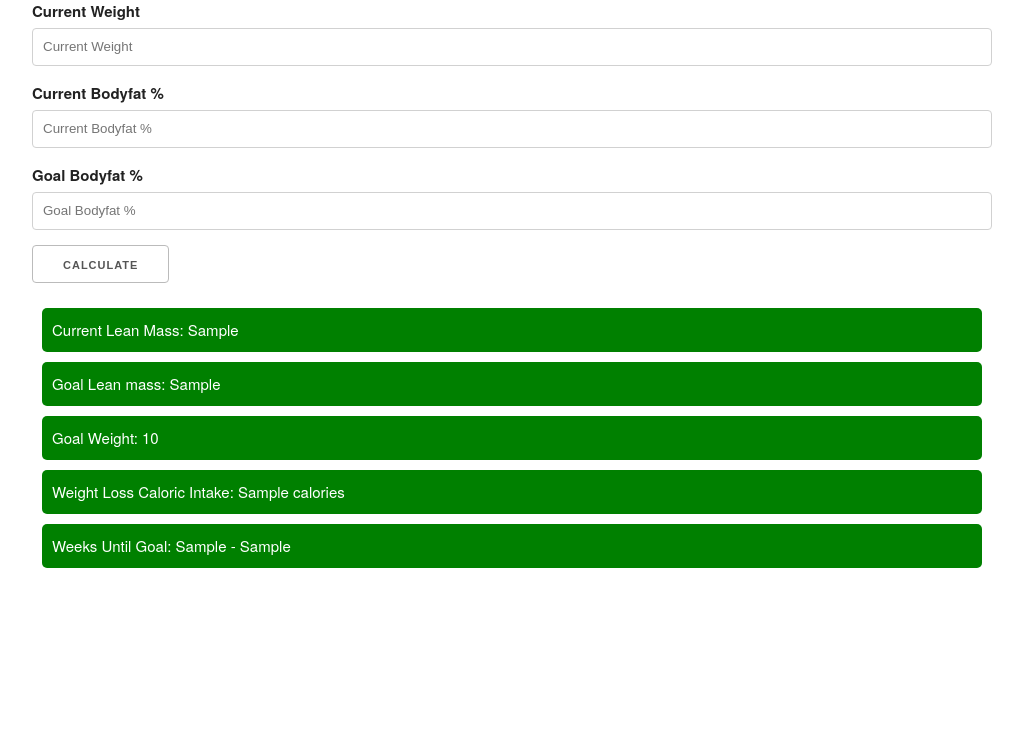
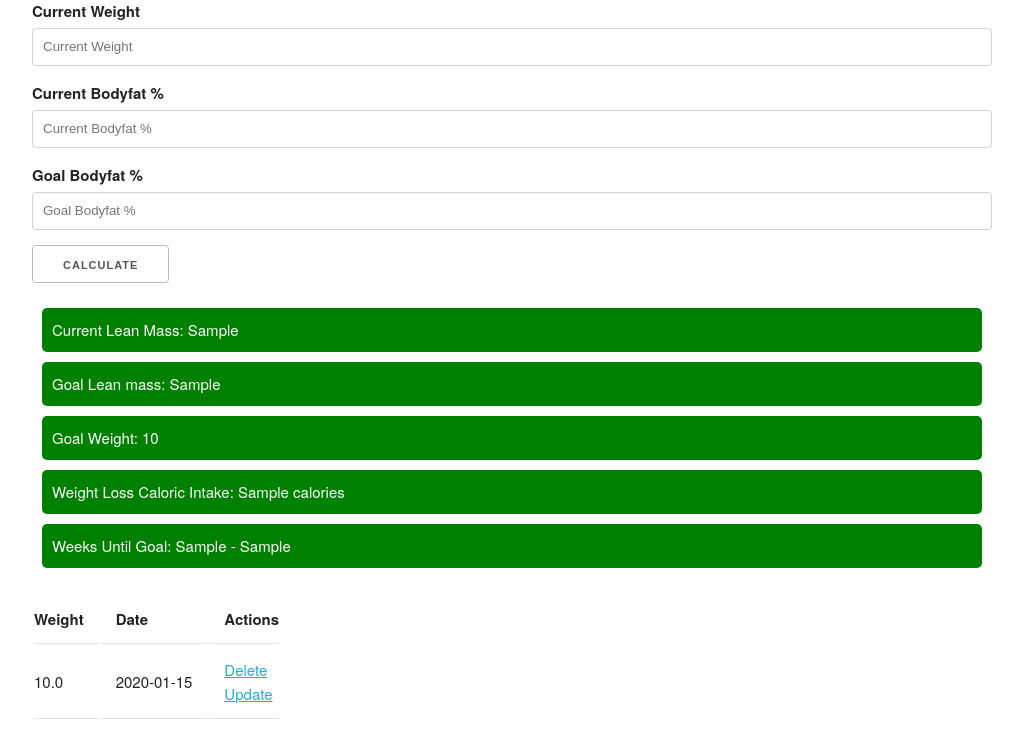
Before and after one commit to derekjiang917/weight-loss-calculator, a Flask app: template templates/index.html in a window 1280 px wide. Shown: the part 76-830 px from the top of the page, without its empty margins (128-1151 px from the left). Before the commit the page ends 644 px from the top, so only its background shows below. Run offline with Flask 2, Linux system fonts and the light colour scheme; tables that the repository leaves empty hold one stand-in row (values such as "Sample post"); the template is opened without the code that fills it: values that come from a table or form of the project are taken from there, most other values are stand-ins (such as "Sample title", 1, 10 or a date in 2020).

Commit message:
added database stuff to record weights

```diff
--- a/app.py
+++ b/app.py
@@ -1,39 +1,84 @@
-from flask import Flask, render_template, request
+from flask import Flask, render_template, request, redirect
+from flask_sqlalchemy import SQLAlchemy
+from datetime import datetime
 import math
+
 app = Flask(__name__)
+app.config['SQLALCHEMY_DATABASE_URI'] = 'sqlite:///test.db'
+db = SQLAlchemy(app)
 
-@app.route('/')
+class Data(db.Model):
+    id = db.Column(db.Integer, primary_key = True)
+    weight = db.Column(db.Float, nullable = False)
+    date_created = db.Column(db.DateTime, default = datetime.utcnow)
+
+    def __repr__(self):
+        return '<Task %r>' % self.id
+
+@app.route('/', methods = ['POST','GET'])
 def index():
-    return render_template('index.html')
-
-#form submission
-@app.route('/send', methods = ['POST'])
-def send():
     if request.method == 'POST':
         weight = request.form['weight']
         cbodyfat = request.form['cbodyfat']
         gbodyfat = request.form['gbodyfat']
 
+        new_weight = Data(weight = weight)
+        try:
+            db.session.add(new_weight)
+            db.session.commit()
 
-        if weight.isdigit() and cbodyfat.isdigit() and gbodyfat.isdigit():
-            weight = float(weight)
-            cbodyfat = float(cbodyfat)
-            gbodyfat = float(gbodyfat)
-            clean_mass = weight*(100-cbodyfat)/100
-            glean_mass = clean_mass*.97
-            goal_weight = glean_mass/((100-gbodyfat)/100)
-            slow_rate = weight*.0075
-            fast_rate = weight*.01
-            slow_tt6 = math.ceil((weight-goal_weight)/slow_rate)
-            fast_tt6 = math.ceil((weight-goal_weight)/fast_rate)
-            calories = int(weight*12)
-            clean_mass = round(clean_mass, 2)
-            glean_mass = round(glean_mass, 2)
-            goal_weight = round(goal_weight, 2)
-            return render_template('index.html', clean_mass = clean_mass, glean_mass = glean_mass, goal_weight = goal_weight,
-            slow_tt6 = slow_tt6, fast_tt6 = fast_tt6, calories = calories)
-        else:
-            return 'Error: one or more inputs was not a number'
+            if weight.isdigit() and cbodyfat.isdigit() and gbodyfat.isdigit():
+                weight = float(weight)
+                cbodyfat = float(cbodyfat)
+                gbodyfat = float(gbodyfat)
+                clean_mass = weight*(100-cbodyfat)/100
+                glean_mass = clean_mass*.97
+                goal_weight = glean_mass/((100-gbodyfat)/100)
+                slow_rate = weight*.0075
+                fast_rate = weight*.01
+                slow_tt6 = math.ceil((weight-goal_weight)/slow_rate)
+                fast_tt6 = math.ceil((weight-goal_weight)/fast_rate)
+                calories = int(weight*12)
+                clean_mass = round(clean_mass, 2)
+                glean_mass = round(glean_mass, 2)
+                goal_weight = round(goal_weight, 2)
+                return render_template('index.html', clean_mass = clean_mass, glean_mass = glean_mass, goal_weight = goal_weight,
+                slow_tt6 = slow_tt6, fast_tt6 = fast_tt6, calories = calories)
+            else:
+                return 'Error: one or more inputs was not a number'
+        except:
+            return 'Error: could not add weight'
+    else:
+        weights = Data.query.order_by(Data.date_created.desc()).all()
+        return render_template('index.html', weights = weights)
+
+#form submission
+@app.route('/delete/<int:id>')
+def delete(id):
+    weight_to_delete = Data.query.get_or_404(id)
+
+    try:
+        db.session.delete(weight_to_delete)
+        db.session.commit()
+        return redirect('/')
+    except:
+        return 'There was a problem deleting that weight'
+
+@app.route('/update/<int:id>', methods=['GET', 'POST'])
+def update(id):
+    weight = Data.query.get_or_404(id)
+
+    if request.method == 'POST':
+        weight.weight = request.form['weight']
+
+        try:
+            db.session.commit()
+            return redirect('/')
+        except:
+            return 'There was an issue updating your weight'
+
+    else:
+        return render_template('update.html', weight=weight)
 
 if __name__ == "__main__":
     app.run(debug=True)
--- a/templates/index.html
+++ b/templates/index.html
@@ -21,7 +21,7 @@
 
     <!-- Form -->
     <div class="container">
-        <form action="/send" method="POST">
+        <form action="/" method="POST">
             <label for="Current Weight">Current Weight</label>
             <input type="text" placeholder="Current Weight" class="u-full-width" name="weight"/>
 
@@ -50,4 +50,27 @@
             </div>
         </form>
     </div>
+    <div class="container">
+        {% if weights|length < 1 %}
+        {%else%}
+        <table>
+            <tr>
+                <th>Weight</th>
+                <th>Date</th>
+                <th>Actions</th>
+            </tr>
+            {%for weight in weights%}
+                <tr>
+                    <td>{{weight.weight}}</td>
+                    <td>{{weight.date_created.date()}}</td>
+                    <td>
+                        <a href="/delete/{{weight.id}}">Delete</a>
+                        <br>
+                        <a href="/update/{{weight.id}}">Update</a>
+                    </td>
+                </tr>
+            {%endfor%}
+        </table>
+        {%endif%}
+    </div>
 {%endblock%}
```
Also changed, not shown: test.db (added).
